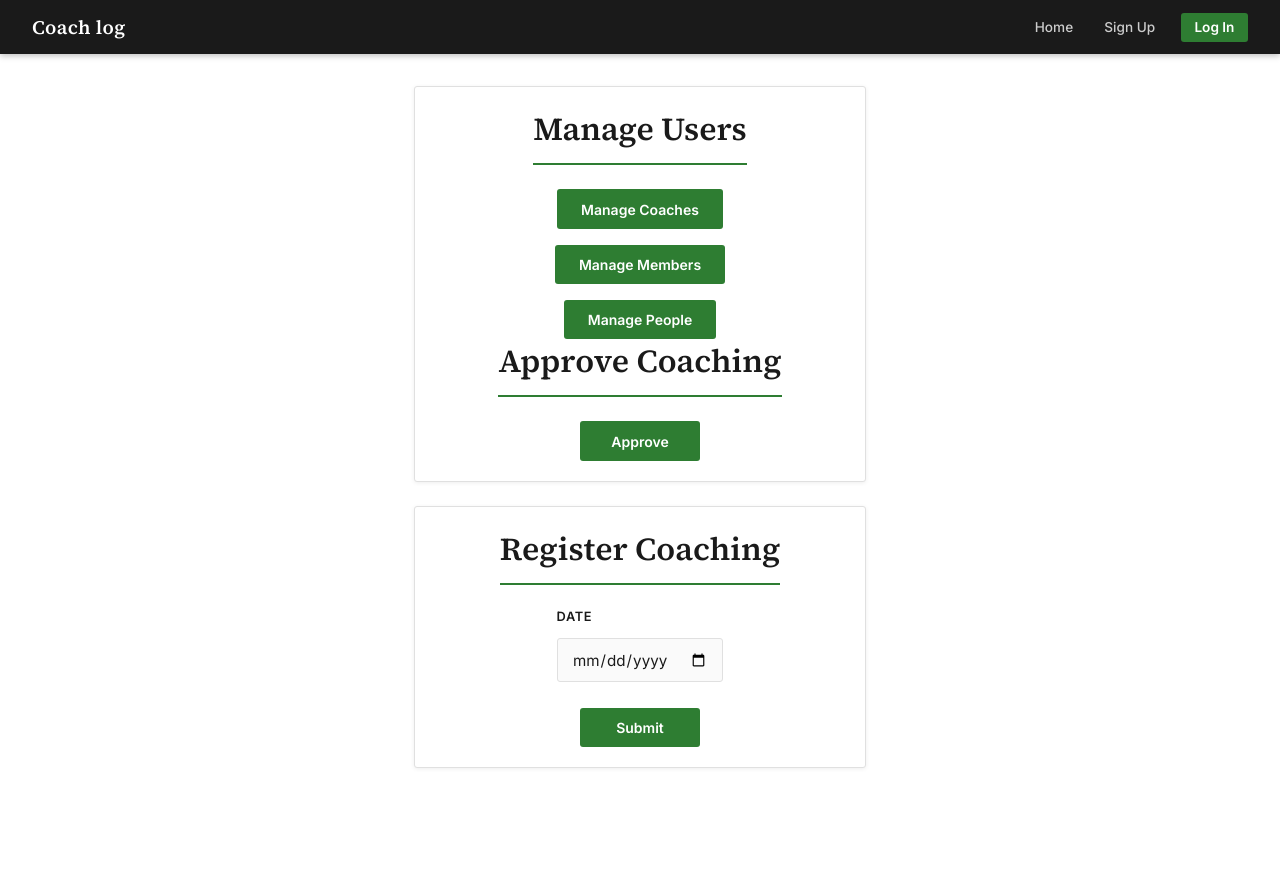
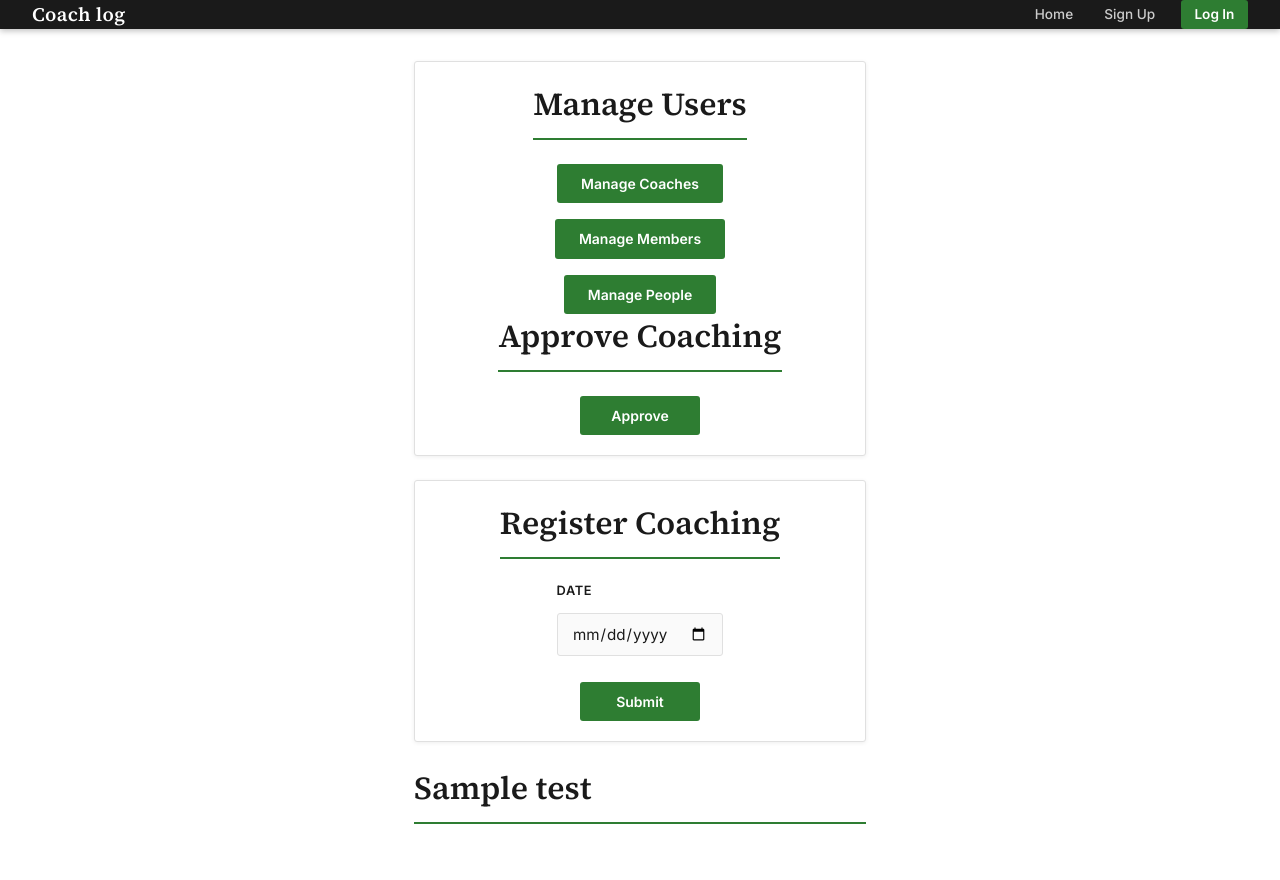
Before and after one commit to MathiasBenoni/Fullstack-app, a Flask app: template templates/index.html in a window 1280 px wide. Before the commit the page ends 768 px from the top, so only its background shows below. Run offline with Flask 3, Linux system fonts and the light colour scheme; the template is opened without the code that fills it: most values are stand-ins (such as "Sample title", 1, 10 or a date in 2020).

Commit message:
Routine commit

```diff
--- a/app.py
+++ b/app.py
@@ -11,7 +11,11 @@
 @app.route("/")
 def index():
 
-    return render_template("index.html")
+    test = database("SELECT id, username, privileges FROM users;")
+
+
+
+    return render_template("index.html", test=test)
 
 @app.route("/google_login", methods=["POST"])
 def google_login():
--- a/templates/index.html
+++ b/templates/index.html
@@ -2,6 +2,7 @@
 
 {% block content %}
 
+<div class="admin">
 <div class="card">
     <h1>Manage Users</h1>
     <div class="btn-group">
@@ -15,6 +16,10 @@
     </div>
 </div>
 
+</div>
+
+<div class="coach">
+
 <div class="card">
     <h1>Register Coaching</h1>
     <form action="/submit" method="post">
@@ -26,4 +31,8 @@
     </form>
 </div>
 
+</div>
+
+<h1>{{ test }}</h1>
+
 {% endblock %}
```
